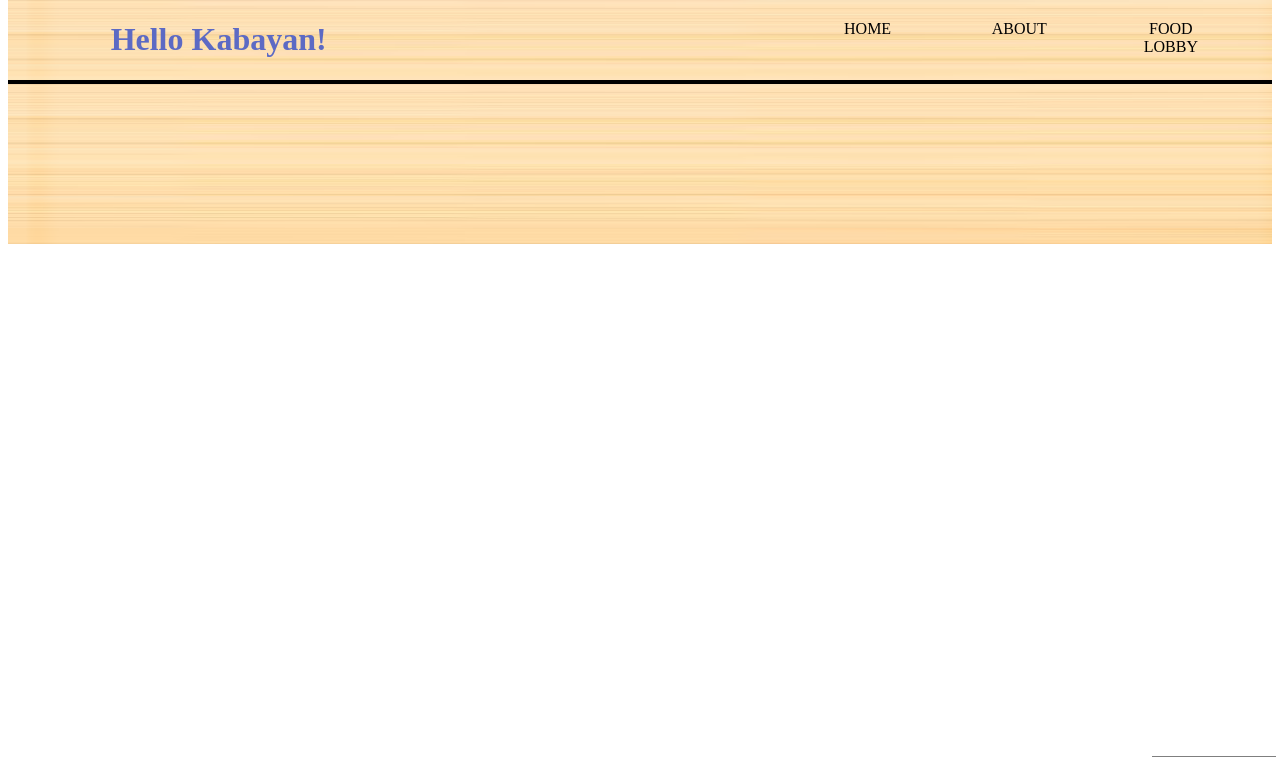
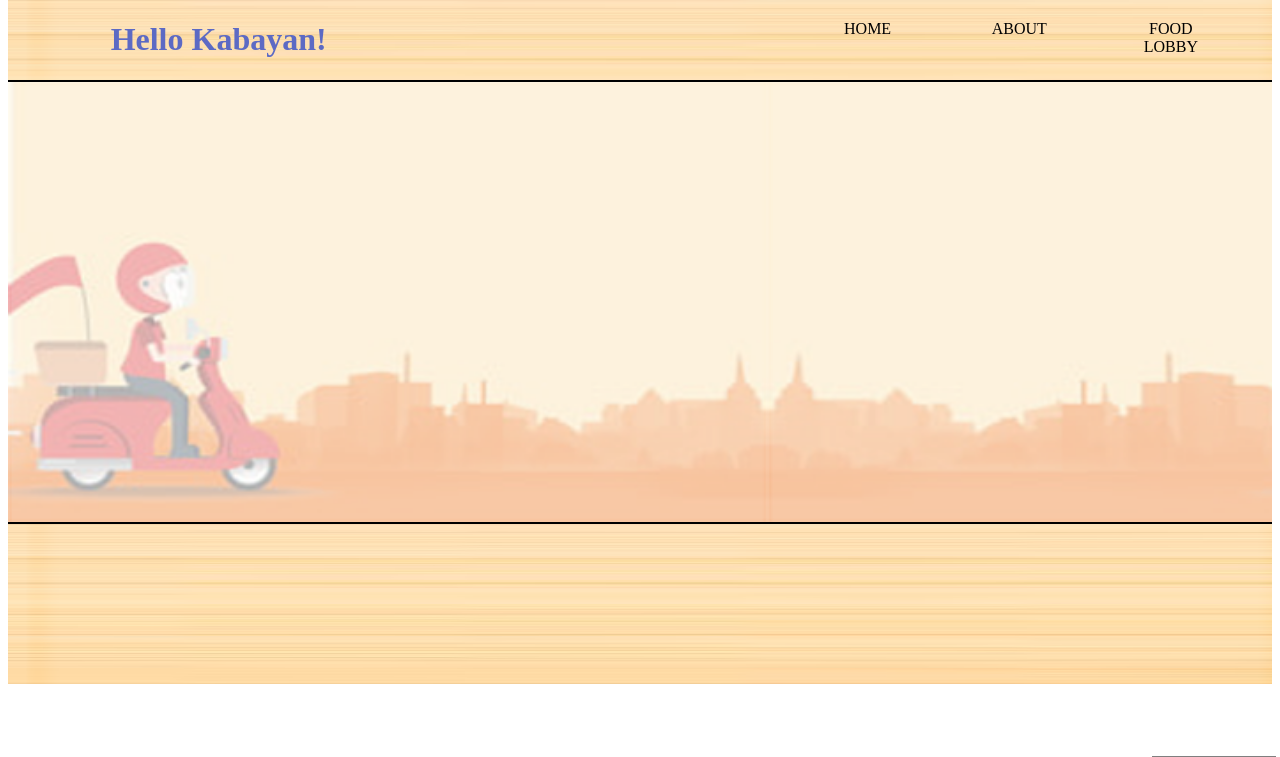
Before and after one commit to OzzyPawsbourne/ffshopsite, a PHP site: page /order.html in a window 1280 px wide. Shown: the top 757 px of the page. Run offline with PHP 8.4, Linux system fonts and the light colour scheme.

Commit message:
Update styles.css

```diff
--- a/styles.css
+++ b/styles.css
@@ -255,6 +255,7 @@ a[href]:link, a[href]:visited {
     background: url(assets/image/orderbackground.png);
     background-size: 100% 100%;
     width: 100%;
+    height: 440px;
 }
 
 .form {
```
